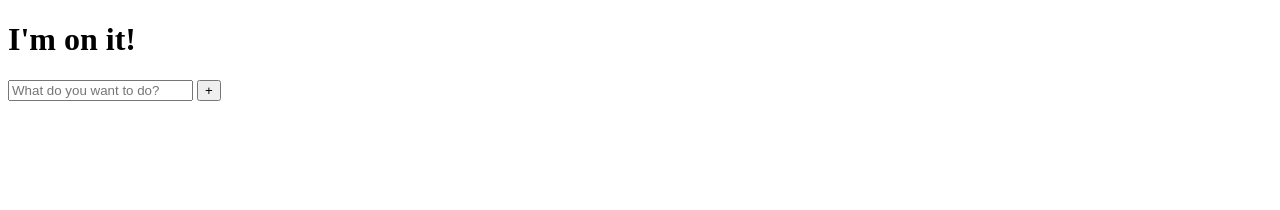
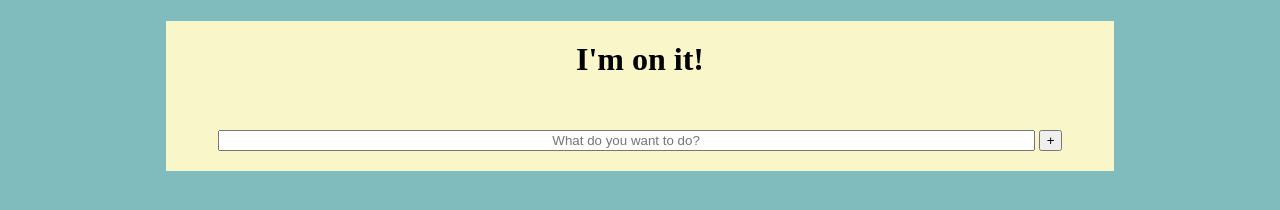
Before and after one commit to ka1sser/to-do-list-app, a plain HTML site: page index.html in a window 1280 px wide. Drawn offline with Linux system fonts and the light colour scheme.

Commit message:
Added working style for the To Do App

```diff
--- a/scripts/index.js
+++ b/scripts/index.js
@@ -23,6 +23,7 @@ const addItem = () => {
 
     let closeButton = document.createElement("button"); //creating a close button
     closeButton.textContent = "X";
+    closeButton.className = "close-button";
 
     li.appendChild(checkBox); // this will add the checkbox created
     li.appendChild(text); // this will create the text node within the li element
--- a/styles/styles.css
+++ b/styles/styles.css
@@ -1,3 +1,64 @@
-ul {
+/*--Main Colors--
+
+bluegreen-ish = rgb(128, 188, 189)
+green-ish = rgb(170, 217, 187)
+yellowgreen-ish = rgb(213, 240, 193)
+yellow-ish = rgb(249, 247, 201)
+*/
+
+
+/*--Global--*/
+* {
+    box-sizing: border-box;
+}
+
+body {
+    background-color: rgb(128, 188, 189);
+    height: 100%;
+  }
+
+#whole-body{
+    background-color: rgb(249, 247, 201);
+    display: block;
+    margin: 0 auto;
+    width: 75%;
+}
+
+header h1{
+    text-align: center;
+    color: black;
+    padding: 20px;
+}
+
+.input_div{
+    display: block;
+    text-align: center;
+    padding: 10px 20px;
+}
+
+#input{
+    display: inline-block;
+    text-align: center;
+    margin: 0 auto;
+    padding: 0 auto;
+    width: 90%;
+}
+
+#item-list {
     list-style-type: none;
+    color: black;
+    margin: 0px auto;
+    padding-left: 0px;
+    padding-bottom: 10px;
+    width: 90%;
 }
+
+#item-list li{
+    background-color: rgb(170, 217, 187, 100%);
+    margin: 10px auto;
+    padding: 20px auto;
+}
+
+#item-list .close-button{
+    float: right;
+}
```
